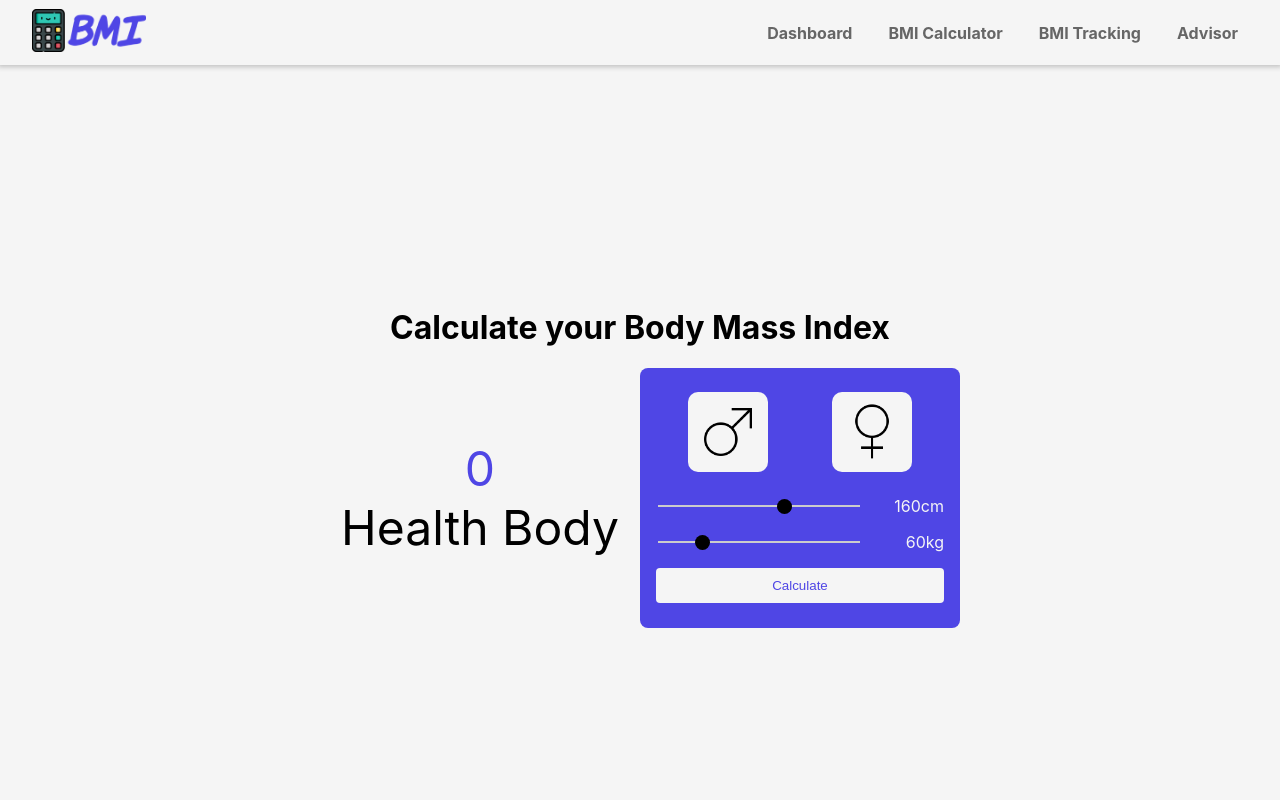
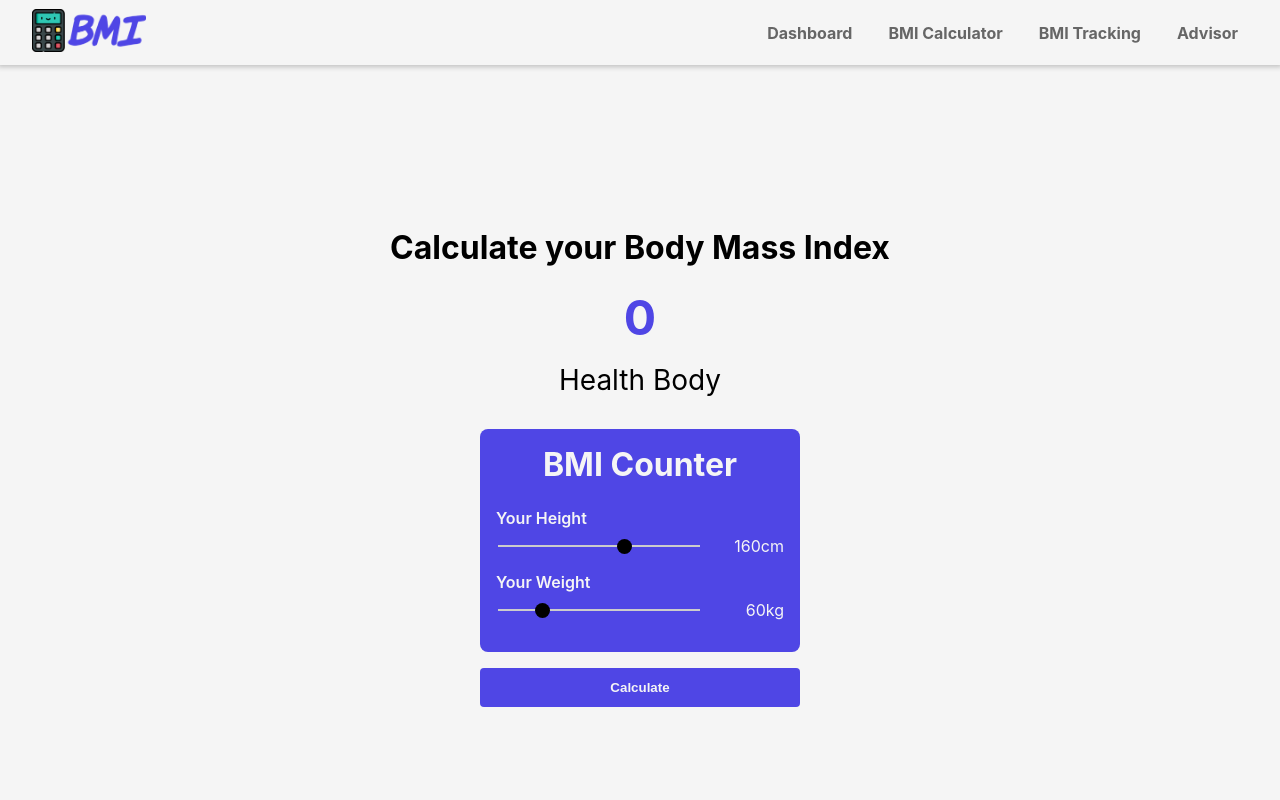
Before and after one commit to lukast2410/BMI_Calculator, a React (Create React App) app: page /calculator in a window 1280 px wide. Shown: the top 800 px of the page. Built offline with nearby package versions, Linux system fonts and the light colour scheme.

Commit message:
Modify styling

```diff
--- a/src/pages/Calculator.jsx
+++ b/src/pages/Calculator.jsx
@@ -28,23 +28,17 @@ export default function Calculator() {
 		<div className='calculatorContent'>
 			<h1>Calculate your Body Mass Index</h1>
 			<div className='row'>
-				<div className='col result'>
-					<div className='value'>
-						{bmiResult}
-					</div>
+				<div className='result'>
+					<div className='value'>{bmiResult}</div>
 					<div className='category'>{bmiMsg}</div>
 				</div>
-				<div className='col inputContainer'>
-					<div className='inputGender'>
-						<div className='male' id='male'>
-							<img src='/icons8-male-100.png' alt='male-icon' />
-						</div>
-						<div className='female' id='female'>
-							<img src='/icons8-female-100.png' alt='female-icon' />
-						</div>
-					</div>
+				<div className='inputContainer'>
+					<div className='inputBox'>
+						<div className='inputTitle'>BMI Counter</div>
 						<div className='inputData'>
 							<div className='heightInput'>
+								<label htmlFor='height'>Your Height</label>
+								<div className='heightInputSlider'>
 									<input
 										type='range'
 										min='0'
@@ -55,7 +49,10 @@ export default function Calculator() {
 									/>
 									<span id='heightValue'>{`${height}cm`}</span>
 								</div>
+							</div>
 							<div className='weightInput'>
+								<label htmlFor='height'>Your Weight</label>
+								<div className='heightInputSlider'>
 									<input
 										type='range'
 										min='0'
@@ -66,8 +63,10 @@ export default function Calculator() {
 									/>
 									<span id='weightValue'>{`${weight}kg`}</span>
 								</div>
-						<button onClick={calculateBmi}>Calculate</button>
 							</div>
+						</div>
+					</div>
+					<button className='calculateButton' onClick={calculateBmi}>Calculate</button>
 				</div>
 			</div>
 		</div>
--- a/src/styles/Calculator.css
+++ b/src/styles/Calculator.css
@@ -12,32 +12,37 @@
 
 .row {
 	display: grid;
-	grid-template-columns: repeat(2, 1fr);
-	justify-items: center;
-  align-items: center;
+	row-gap: 2rem;
 }
 
-.inputContainer {
+.inputBox {
 	display: flex;
 	justify-content: center;
 	align-items: center;
-}
-
-.result {
-	margin: auto;
-	font-size: 48px;
-}
-.value {
-	color: #4f46e5;
-}
-
-.inputContainer {
 	flex-direction: column;
 	padding: 16px;
 	background-color: #4f46e5;
 	width: 320px;
-	height: 260px;
 	border-radius: 8px;
+	margin-bottom: 1rem;
+}
+
+.inputTitle {
+	font-size: 2rem;
+	font-weight: 700;
+	color: rgb(245, 245, 245);
+	margin-bottom: 1.5rem;
+}
+
+.category {
+	font-size: 28px;
+	font-weight: 400;
+}
+.value {
+	font-size: 48px;
+	color: #4f46e5;
+	margin-bottom: 1rem;
+	font-weight: 700;
 }
 
 .male,
@@ -63,23 +68,31 @@
 .inputData {
 	width: 100%;
 }
-.inputData button {
-	width: 100%;
-	background-color: rgb(245, 245, 245);
-	border: none;
-	border-radius: 4px;
-	padding: 10px;
-	color: #4f46e5;
-	cursor: pointer;
-}
+
 .heightInput,
 .weightInput {
 	display: flex;
-	align-items: center;
-	justify-content: space-between;
+	flex-direction: column;
 	margin-bottom: 1rem;
 }
-#heightValue, #weightValue {
+
+.heightInput label,
+.weightInput label {
+	text-align: left;
+	margin-bottom: 0.5rem;
+	font-weight: 600;
+	color: rgb(245, 245, 245);
+}
+
+.heightInputSlider,
+.weightInputSlider {
+	display: flex;
+	justify-content: space-between;
+	align-items: center;
+}
+
+#heightValue,
+#weightValue {
 	color: rgb(245, 245, 245);
 }
 input[type='range'] {
@@ -99,13 +112,31 @@ input[type='range']::-webkit-slider-thumb {
 	background-color: black;
 	cursor: pointer;
 }
+.calculateButton {
+	width: 100%;
+	padding: 12px;
+	font-weight: 700;
+	background-color: #4f46e5;
+	border: none;
+	border-radius: 4px;
+	color: rgb(245, 245, 245);
+	cursor: pointer;
+	transition-duration: 0.4s;
+	-webkit-transition-duration: 0.4s; /* Safari */
+}
+
+.calculateButton:hover {
+	background-color: white;
+	color: #4f46e5;
+	transform: translateY(-2px);
+	box-shadow: 0px 4px 8px rgba(0, 0, 0, 0.1);
+}
 
 @media screen and (max-width: 768px) {
 	.calculatorContent {
 		margin: 0 1rem;
 	}
 	.row {
-		grid-template-columns: 1fr;
 		row-gap: 1rem;
 	}
 }
@@ -114,7 +145,7 @@ input[type='range']::-webkit-slider-thumb {
 	.row {
 		width: 100%;
 	}
-	.inputContainer {
+	.inputBox {
 		width: 100%;
 	}
 }
```
Lines whose indentation alone changed are shown as unchanged.
